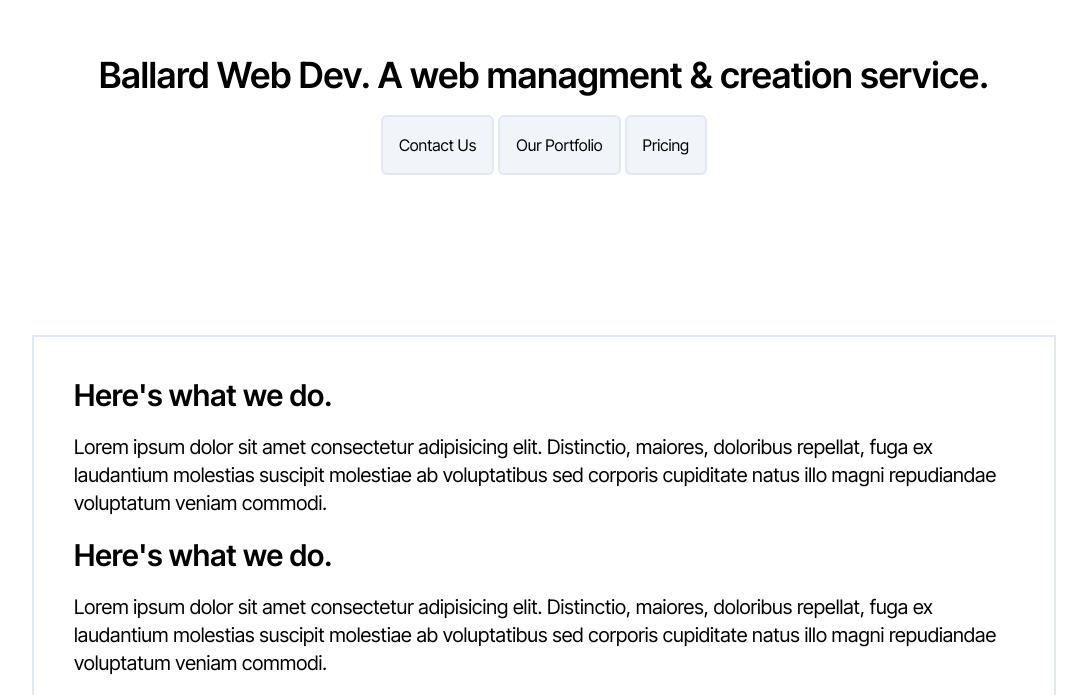
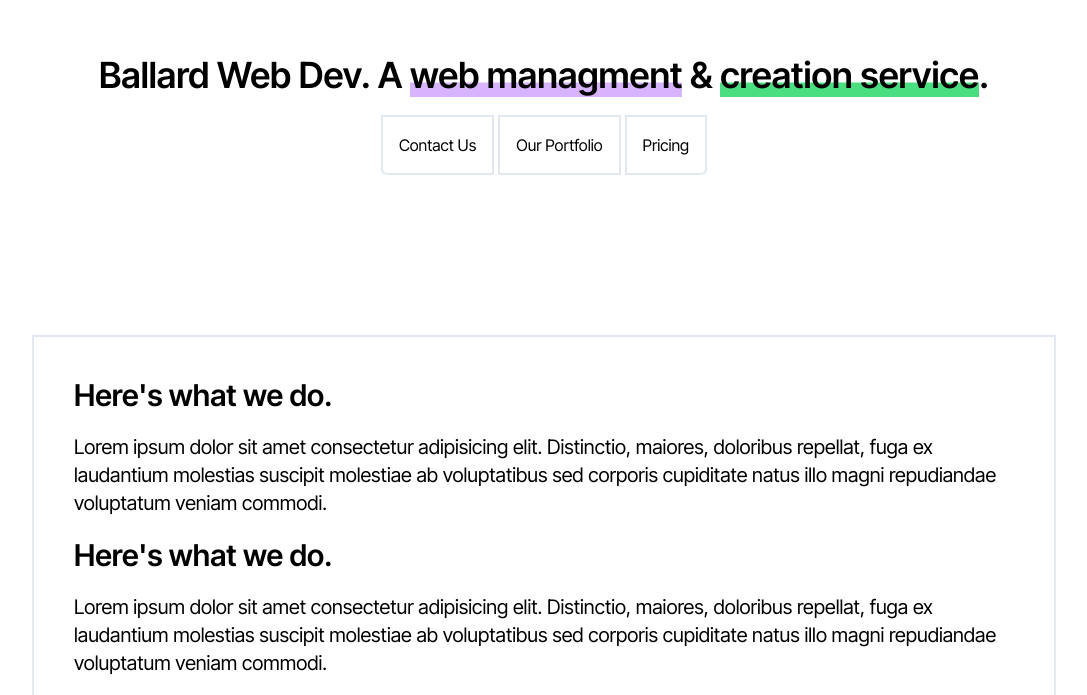
Before and after one commit to arthurmatthew/company, a SvelteKit app: page / in a window 1280 px wide. Shown: the part 105-800 px from the top of the page, without its empty margins (96-1183 px from the left). Built offline with nearby package versions, Linux system fonts and the light colour scheme.

Commit message:
Style updates

```diff
--- a/src/routes/+page.svelte
+++ b/src/routes/+page.svelte
@@ -4,11 +4,16 @@
 
 <main class="mx-auto max-w-5xl">
 	<section class="my-40 flex flex-col items-center justify-center">
-		<h1 class="text-4xl font-semibold">Ballard Web Dev. A web managment & creation service.</h1>
+		<h1 class="text-4xl font-semibold">
+			Ballard Web Dev. A <span class="shadow-[inset_0_-0.4em_0] shadow-purple-300"
+				>web managment</span
+			>
+			& <span class="shadow-[inset_0_-0.4em_0] shadow-green-400">creation service</span>.
+		</h1>
 		<div class="mt-5 flex gap-1">
-			<a class="rounded-md border-2 border-slate-200 bg-slate-100 p-4 text-center">Contact Us</a>
-			<a class="rounded-md border-2 border-slate-200 bg-slate-100 p-4 text-center">Our Portfolio</a>
-			<a class="rounded-md border-2 border-slate-200 bg-slate-100 p-4 text-center">Pricing</a>
+			<a class="rounded-bl-md border-2 border-slate-200 p-4 text-center">Contact Us</a>
+			<a class="border-2 border-slate-200 p-4 text-center">Our Portfolio</a>
+			<a class="rounded-br-md border-2 border-slate-200 p-4 text-center">Pricing</a>
 		</div>
 	</section>
 	<section class="my-10 border-2 border-slate-200 p-10">
```
